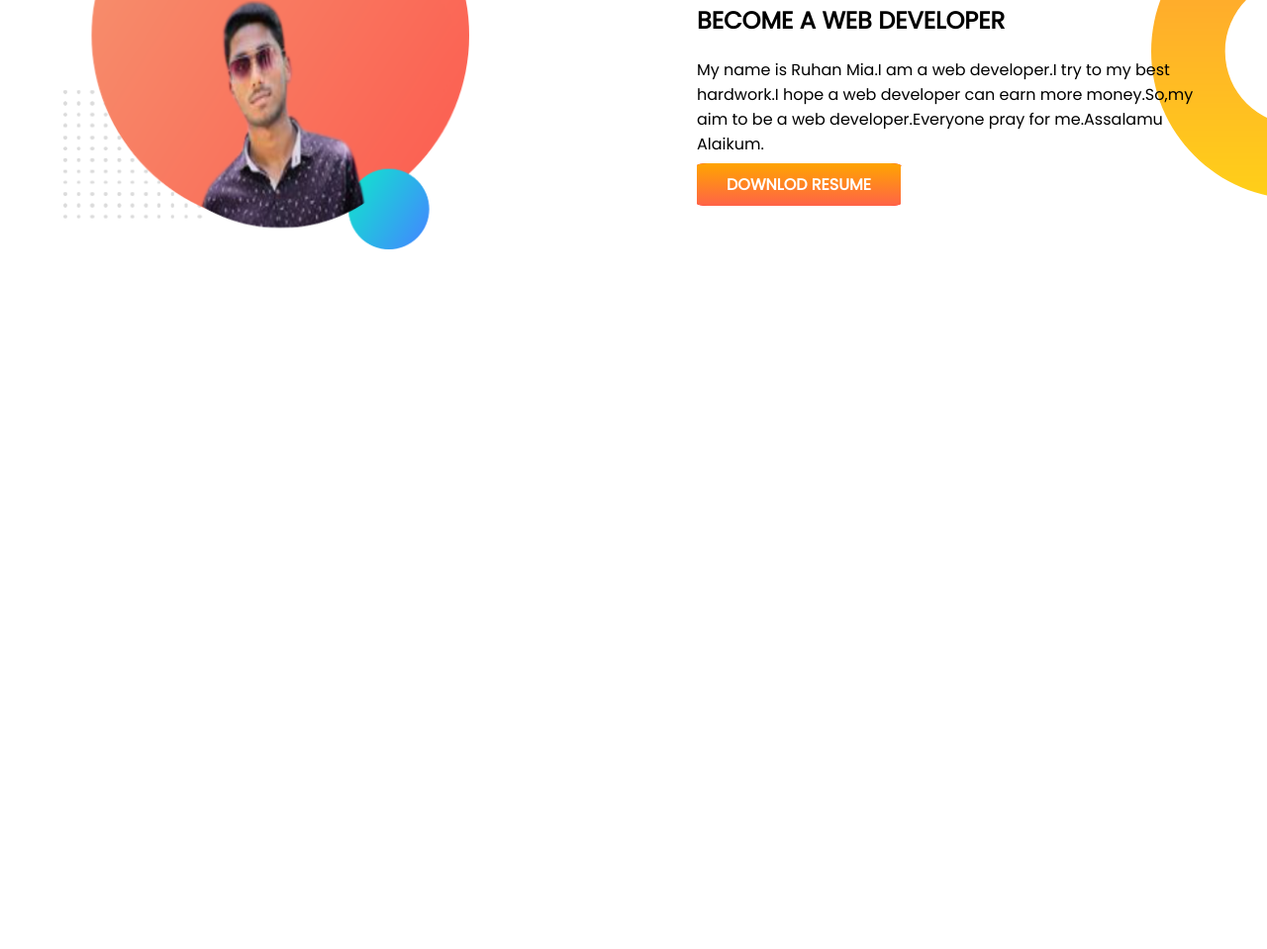
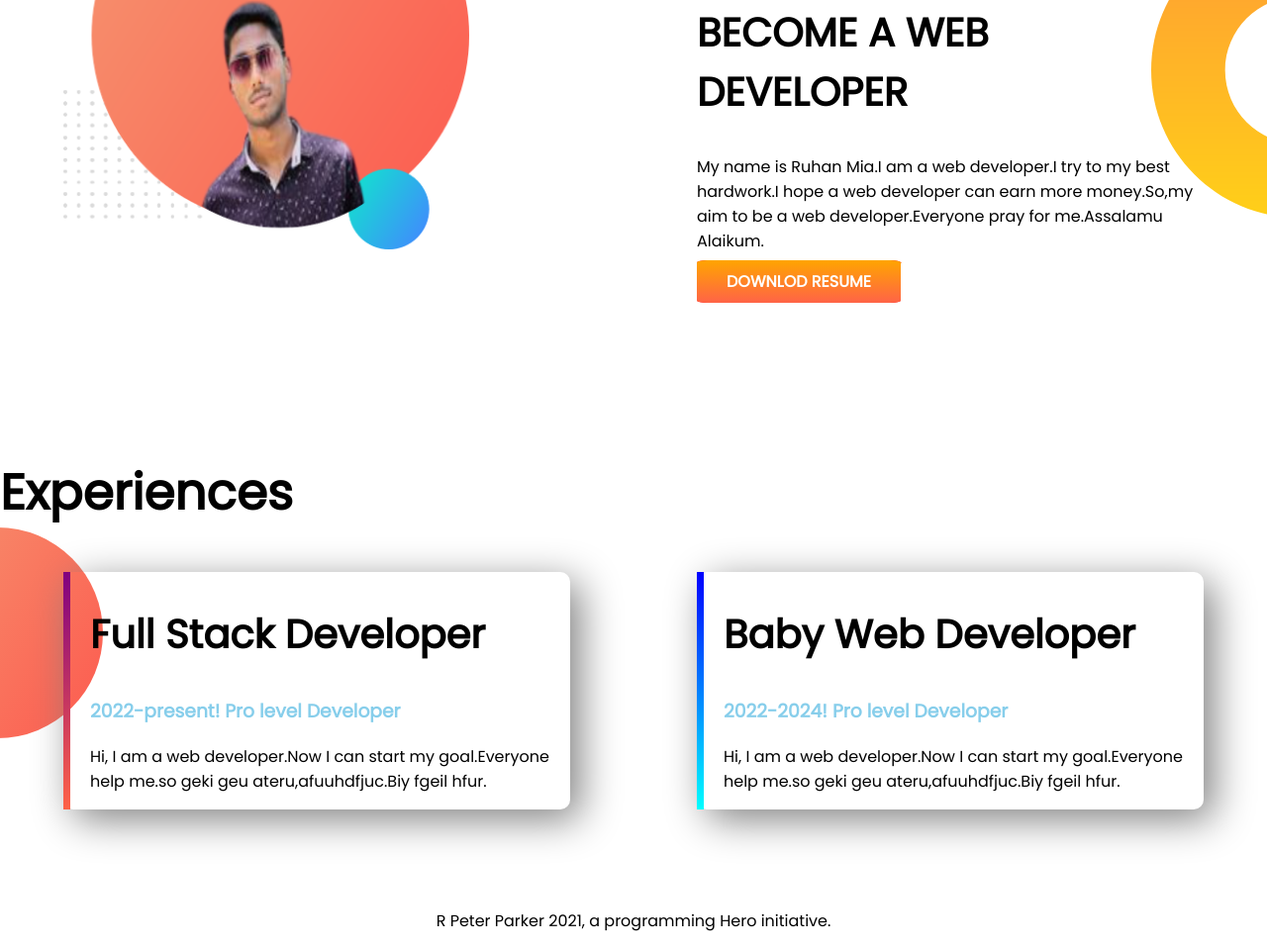
Before and after one commit to ruhanmia2/developer-portfolio, a plain HTML site: page index.html in a window 1280 px wide. Shown: the part 910-1869 px from the top of the page at 99% size. Before the commit the page ends 1333 px from the top, so only its background shows below. Drawn offline with Linux system fonts and the light colour scheme.

Commit message:
footer and experience added

```diff
--- a/index.html
+++ b/index.html
@@ -13,7 +13,7 @@
 </head>
 
 <body>
-    <section class="top-banner">
+    <section class="top-banner flexible-container">
         <div class="half-width">
             <h1>Welcome To</h1>
             <h1><span class="color">Ruhan Mia</span> World!</h1>
@@ -26,7 +26,7 @@
             <img src="images/ruhan.png" alt="">
         </div>
     </section>
-    <section class="dream-big">
+    <section class="dream-big flexible-container">
         <div class="half-width">
             <img src="images/ruhan.png" alt="">
         </div>
@@ -39,6 +39,29 @@
         </div>
 
     </section>
+    <section class="experience-area">
+        <h1>Experiences</h1>
+        <div class="flexible-container">
+            <div id="full-stack-experience" class="experience-item">
+                <h2>Full Stack Developer</h2>
+                <h3 class="color">2022-present! Pro level Developer</h3>
+                <p>Hi, I am a web developer.Now I can start my goal.Everyone help me.so geki geu ateru,afuuhdfjuc.Biy
+                    fgeil
+                    hfur.</p>
+            </div>
+            <div id="web-dev-experience" class="experience-item">
+                <h2>Baby Web Developer</h2>
+                <h3 class="color">2022-2024! Pro level Developer</h3>
+                <p>Hi, I am a web developer.Now I can start my goal.Everyone help me.so geki geu ateru,afuuhdfjuc.Biy
+                    fgeil
+                    hfur.</p>
+            </div>
+        </div>
+
+    </section>
+    <footer>
+        <p>R Peter Parker 2021, a programming Hero initiative.</p>
+    </footer>
 </body>
 
 </html>
--- a/style.css
+++ b/style.css
@@ -4,10 +4,13 @@ body{
 }h1{
     font-size:50px;
 }
+h2{
+    font-size:40px;
+}
 .color{
     color: skyblue;
 }
-section{
+.flexible-container{
     display: flex;
     margin-bottom:100px ;
 }
@@ -36,3 +39,29 @@ section{
     background-position:right ;
 
 }
+.experience-item{
+    box-shadow:10px 10px 40px gray;
+    margin-left: 5%;
+    margin-right: 5%;
+    padding-left: 20px;
+    border-radius: 10px;
+
+}
+.experience-area{
+    background-image: url(images/exp-bg.png);
+    background-repeat: no-repeat;
+    background-position: left;
+}
+#web-dev-experience{
+    border-image: linear-gradient(blue, cyan) ;
+    border-image-slice: 1;
+    border-left: 7px solid;
+}
+#full-stack-experience{
+    border-image: linear-gradient(purple, tomato) ;
+    border-image-slice: 1;
+    border-left: 7px solid;
+}
+footer p{
+    text-align: center;
+}
```
